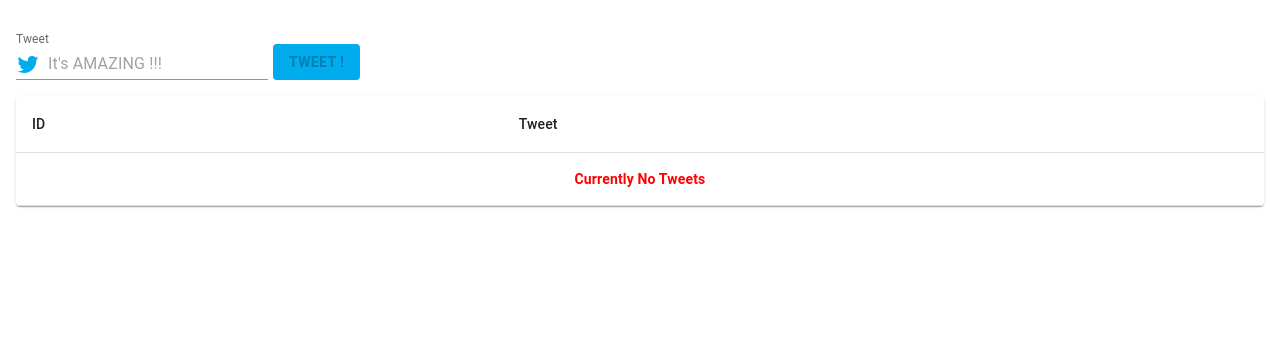
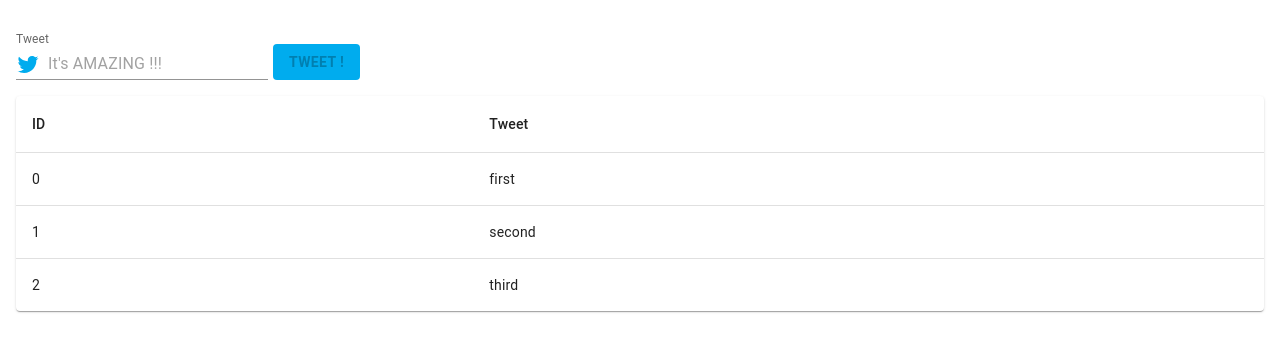
Before and after one commit to ryanhinchliffebae/twitter-posting, a React (Create React App) app: page / in a window 1280 px wide. Shown: the top 352 px of the page. Built offline with nearby package versions, Linux system fonts and the light colour scheme.

Commit message:
added mui datatables and its dependencies

```diff
--- a/package.json
+++ b/package.json
@@ -16,6 +16,7 @@
     "@types/node": "^16.18.12",
     "@types/react": "^18.0.28",
     "@types/react-dom": "^18.0.10",
+    "mui-datatables": "^4.3.0",
     "react": "^18.2.0",
     "react-dom": "^18.2.0",
     "react-redux": "^8.0.5",
--- a/src/components/HistoryOfTweetsTable/HistoryOfTweetsTable.tsx
+++ b/src/components/HistoryOfTweetsTable/HistoryOfTweetsTable.tsx
@@ -7,7 +7,6 @@ import TableContainer from '@mui/material/TableContainer';
 import TableHead from '@mui/material/TableHead';
 import TableRow from '@mui/material/TableRow';
 import Paper from '@mui/material/Paper';
-import {useAppSelector} from "../../redux/hooks";
 
 
 interface IHistoryOfTweetsTable {
@@ -15,7 +14,21 @@ interface IHistoryOfTweetsTable {
 }
 
 const HistoryOfTweetsTable: FC<IHistoryOfTweetsTable> = () => {
-    const tweetTable = useAppSelector((state) => state.input.tweetTable );
+    // const tweetTable = useAppSelector((state) => state.input.tweetTable );
+    const tweetTable = [
+        {
+            tweetId: 0,
+            tweet: 'first'
+        },
+        {
+            tweetId: 1,
+            tweet: 'second'
+        },
+        {
+            tweetId: 2,
+            tweet: 'third'
+        }
+    ];
 
     return (
         <TableContainer component={Paper} className={styles.HistoryOfTweetsTable}>
```
Also changed, not shown: 1 other file (tests, documents, lock files or other folders).
